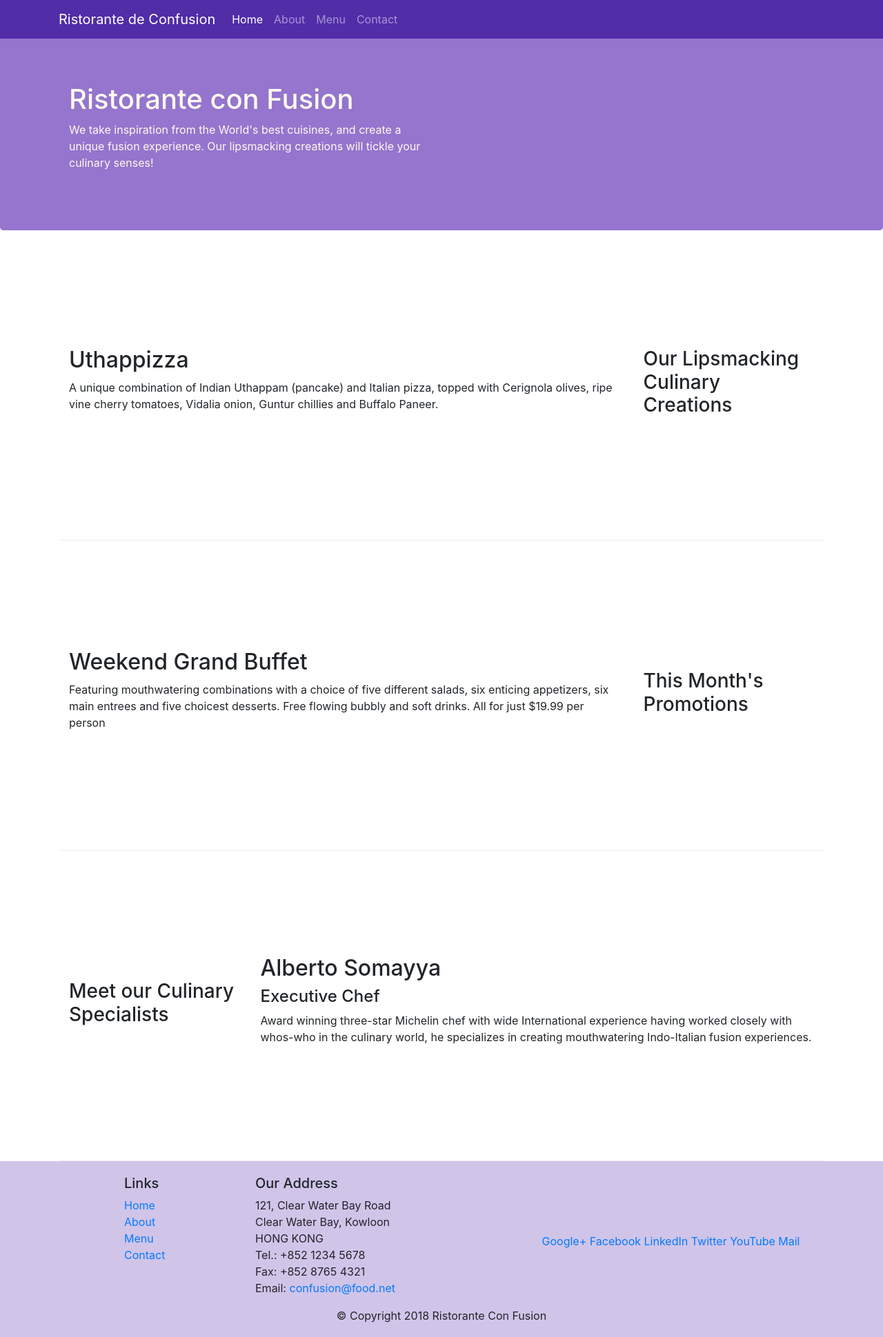
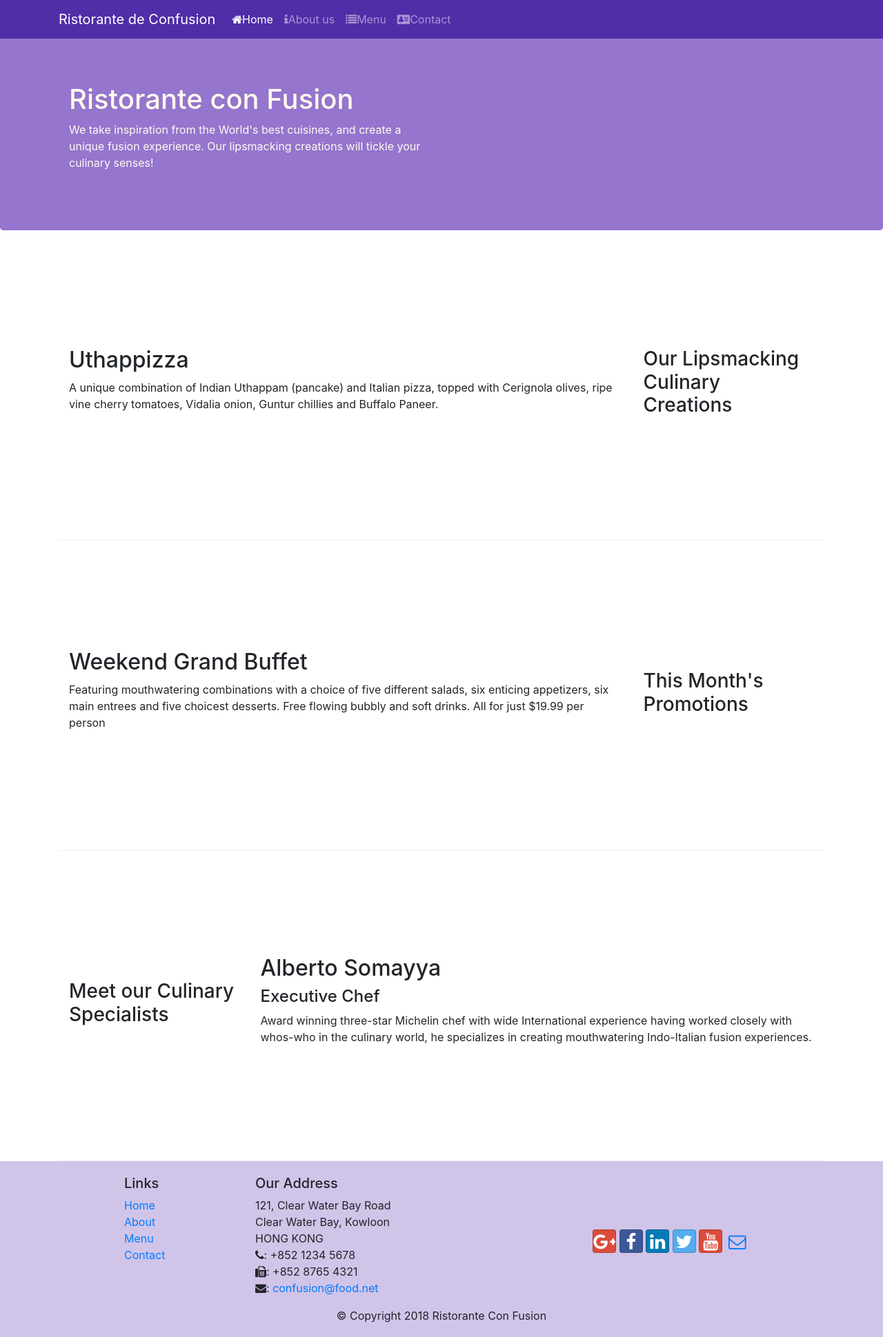
Before and after one commit to Hassan-Latif/Resturant-Website, a website: page index.html in a window 1280 px wide. Shown: the whole page at 69% size. Drawn offline with nearby package versions, Linux system fonts and the light colour scheme.

Commit message:
Fonts have been added

```diff
--- a/index.html
+++ b/index.html
@@ -9,6 +9,8 @@
 
         <!-- Bootstrap CSS -->
         <link rel="stylesheet" href="node_modules/bootstrap/dist/css/bootstrap.min.css">
+      <link rel="stylesheet" href="node_modules/font-awesome/css/font-awesome.min.css">
+      <link rel="stylesheet" href="node_modules/bootstrap-social/bootstrap-social.css">
         <link rel="stylesheet" href="css.css">
 
     <title>Ristorante Con Fusion</title>
@@ -24,10 +26,10 @@
             <a class="navbar-brand " href="#">Ristorante de Confusion</a>
             <div  class="collapse navbar-collapse" id="Navbar">
             <ul class="navbar-nav ">
-                <li class="nav-item active"><a class="nav-link" href="#">Home</a></li>
-                <li class="nav-item"><a class="nav-link" href="aboutus.html">About</a></li>
-                <li class="nav-item"><a class="nav-link" href="#">Menu </a></li>
-                <li class="naav-item"><a class="nav-link" href="#">Contact</a></li>
+                <li class="nav-item active"><a class="nav-link" href="#"><span class="fa fa-home "></span>Home</a></li>
+                <li class="nav-item"><a class="nav-link" href="aboutus.html"><span class="fa fa-info "></span>About us</a></li>
+                <li class="nav-item"><a class="nav-link" href="#"><span class="fa fa-list "></span>Menu </a></li>
+                <li class="naav-item"><a class="nav-link" href="#"><span class="fa fa-address-card"></span>Contact</a></li>
 
             </ul>
         </div>
@@ -100,19 +102,19 @@
 		              121, Clear Water Bay Road<br>
 		              Clear Water Bay, Kowloon<br>
 		              HONG KONG<br>
-		              Tel.: +852 1234 5678<br>
-		              Fax: +852 8765 4321<br>
-		              Email: <a href="mailto:confusion@food.net">confusion@food.net</a>
+		              <i class="fa fa-phone"></i>: +852 1234 5678<br>
+		              <i class="fa fa-fax "></i>: +852 8765 4321<br>
+		              <i class="fa fa-envelope "></i>: <a href="mailto:confusion@food.net">confusion@food.net</a>
 		           </address>
                 </div>
                 <div class="col-12 col-sm-5 align-self-center">
                     <div class="text-center">
-                        <a href="http://google.com/+">Google+</a>
-                        <a href="http://www.facebook.com/profile.php?id=">Facebook</a>
-                        <a href="http://www.linkedin.com/in/">LinkedIn</a>
-                        <a href="http://twitter.com/">Twitter</a>
-                        <a href="http://youtube.com/">YouTube</a>
-                        <a href="mailto:">Mail</a>
+                        <a class="btn btn-social-icon btn-google" href="http://google.com/+"><i class="fa fa-google-plus"></i></a>
+                        <a class="btn btn-social-icon btn-facebook" href="http://www.facebook.com/profile.php?id="><i class="fa fa-facebook"></i></a>
+                        <a class="btn btn-social-icon btn-linkedin" href="http://www.linkedin.com/in/"><i class="fa fa-linkedin"></i></a>
+                        <a class="btn btn-social-icon btn-twitter" href="http://twitter.com/"><i class="fa fa-twitter"></i></a>
+                        <a class="btn btn-social-icon btn-google" href="http://youtube.com/"><i class="fa fa-youtube"></i></a>
+                        <a class="btn btn-social-icon  " href="mailto:"><i class="fa fa-envelope-o"></i></a>
                     </div>
                 </div>
            </div>
--- a/package.json
+++ b/package.json
@@ -15,6 +15,8 @@
   },
   "dependencies": {
     "bootstrap": "^4.0.0",
+    "bootstrap-social": "^5.1.1",
+    "font-awesome": "^4.7.0",
     "jquery": "^3.3.1",
     "popper.js": "^1.12.9"
   }
```
Also changed, not shown: aboutus.html (+15 -13 lines), 1 other file.
